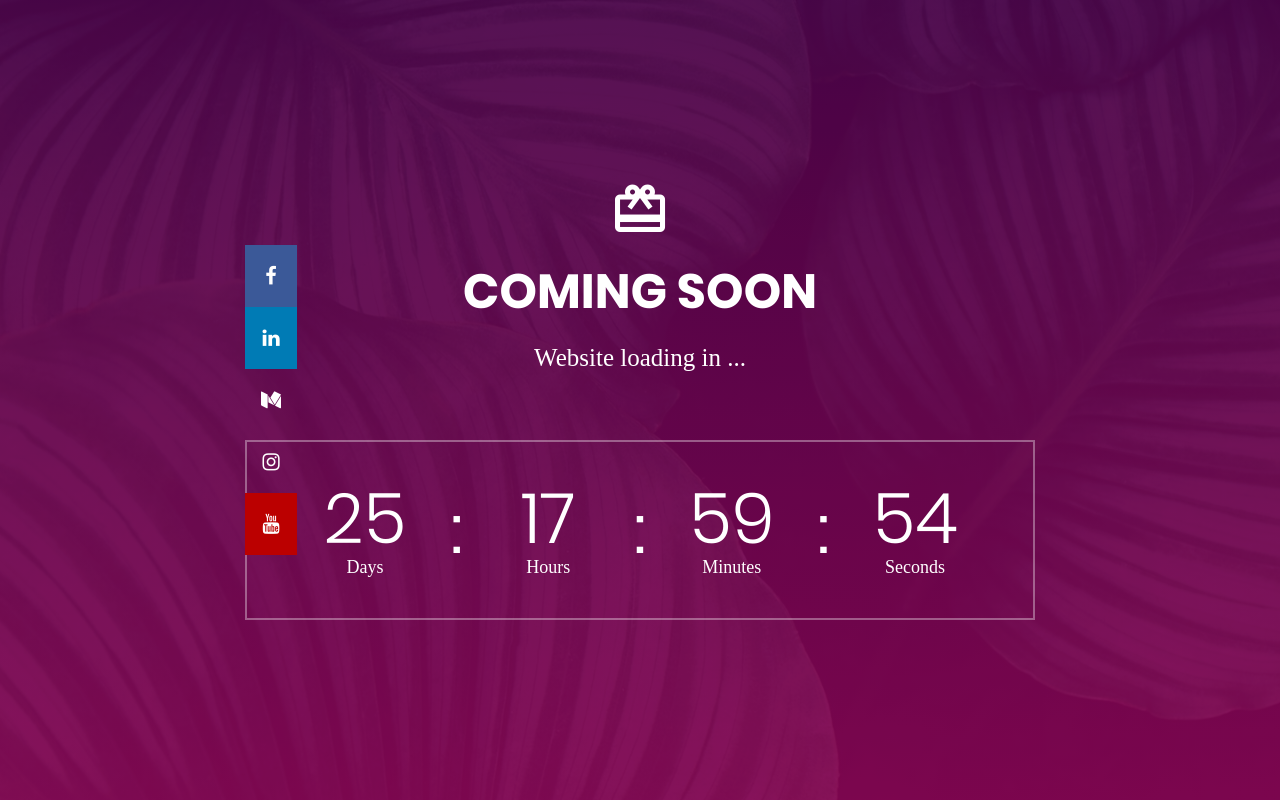
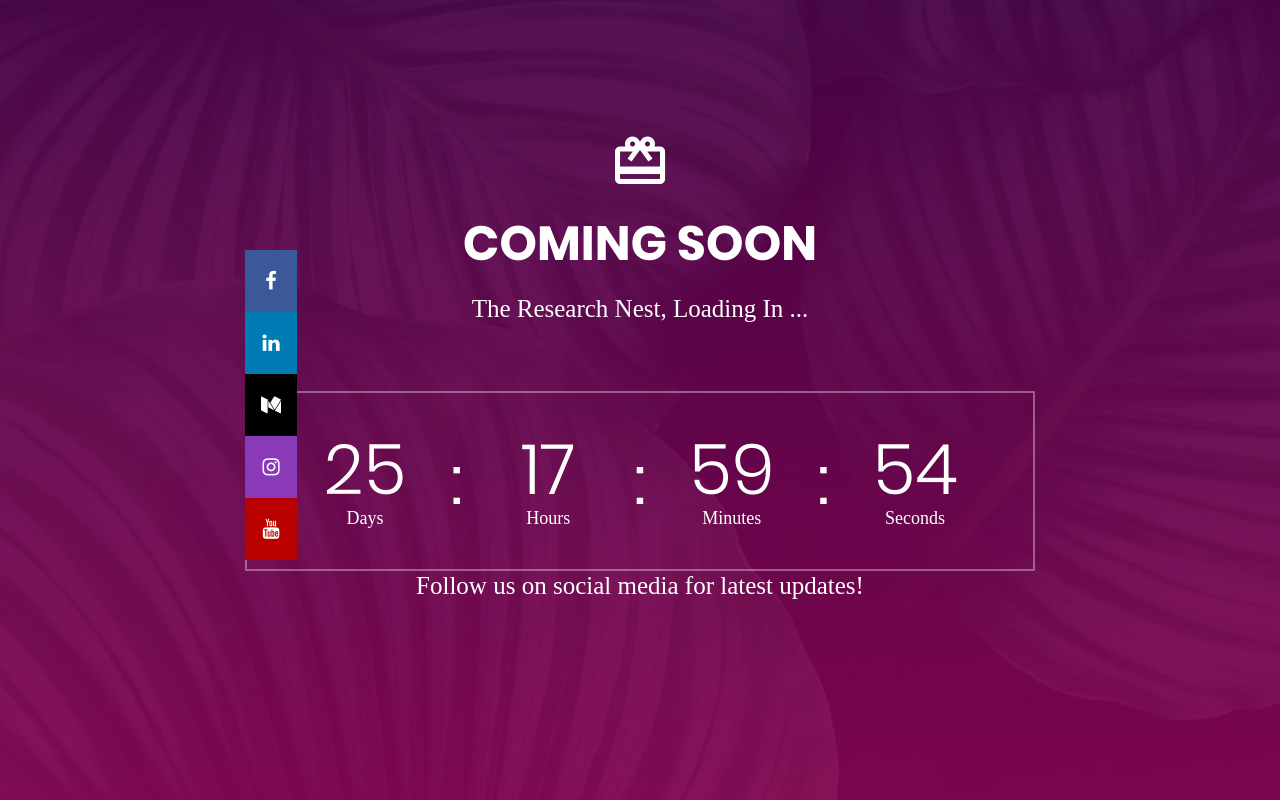
Before and after one commit to The-Research-Nest/The-Research-Nest.github.io, a PHP site: page / in a window 1280 px wide. Run offline with PHP 8.4, Linux system fonts and the light colour scheme; some web fonts are replaced.

Commit message:
first commit

```diff
--- a/css/main.css
+++ b/css/main.css
@@ -538,10 +538,10 @@
 /* Fixed/sticky icon bar (vertically aligned 50% from the top of the screen) */
 .icon-bar {
   position: fixed;
-  top: 50%;
-  -webkit-transform: translateY(-50%);
-  -ms-transform: translateY(-50%);
-  transform: translateY(-50%);
+  bottom: 30%;
+  -webkit-transform: translateY(0%);
+  -ms-transform: translateY(0%);
+  transform: translateY(0%);
 }
 
 /* Style the icon bar links */
@@ -564,13 +564,13 @@
   color: white;
 }
 
-.twitter {
-  background: #55ACEE;
+.medium {
+  background: rgb(0, 0, 0);
   color: white;
 }
 
-.google {
-  background: #dd4b39;
+.instagram {
+  background: #8a3ab9;
   color: white;
 }
 
--- a/index.html
+++ b/index.html
@@ -35,7 +35,7 @@
 			</h3>
 
 			<p class="txt-center m2-txt1 p-b-67">
-				Website loading in ...
+				The Research Nest, Loading In ...
 			</p>
 
 			<div class="flex-w flex-sa-m cd100 bor1 p-t-42 p-b-22 p-l-50 p-r-50 respon1">
@@ -65,16 +65,21 @@
 					<span class="m2-txt2">Seconds</span>
 				</div>
 			</div>
+
+			<p class="txt-center m2-txt1 p-b-67">
+					Follow us on social media for latest updates!
+			</p>
+
 			<!-- Load font awesome icons -->
             <link rel="stylesheet" href="https://cdnjs.cloudflare.com/ajax/libs/font-awesome/4.7.0/css/font-awesome.min.css">
 
             <!-- The social media icon bar -->
             <div class="icon-bar">
-				<a href="#" class="facebook"><i class="fa fa-facebook"></i></a>
-				<a href="#" class="linkedin"><i class="fa fa-linkedin"></i></a>
-				<a href="#" class="medium"><i class="fa fa-medium"></i></a>
-				<a href="#" class="instagram"><i class="fa fa-instagram"></i></a>
-				<a href="#" class="youtube"><i class="fa fa-youtube"></i></a>
+				<a href="https://www.facebook.com/theresearchnest" class="facebook"><i class="fa fa-facebook"></i></a>
+				<a href="https://www.linkedin.com/company/center-for-advanced-knowledge-and-intelligence-research-and-analytics/" class="linkedin"><i class="fa fa-linkedin"></i></a>
+				<a href="https://medium.com/the-research-nest" class="medium"><i class="fa fa-medium"></i></a>
+				<a href="https://www.instagram.com/the_research_nest/" class="instagram"><i class="fa fa-instagram"></i></a>
+				<a href="https://www.youtube.com/channel/UC29Gjb-W_gZIm960YAggBPw" class="youtube"><i class="fa fa-youtube"></i></a>
 			</div>
 
 
```
